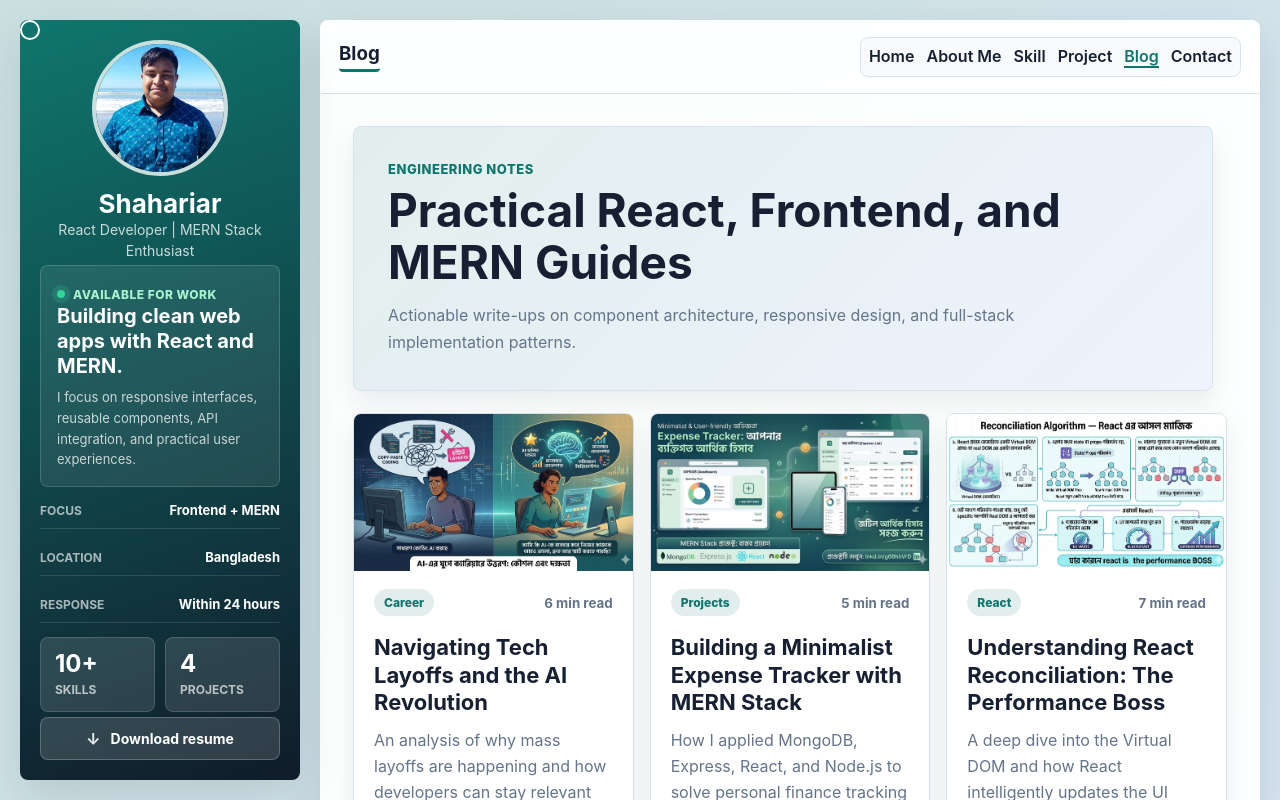
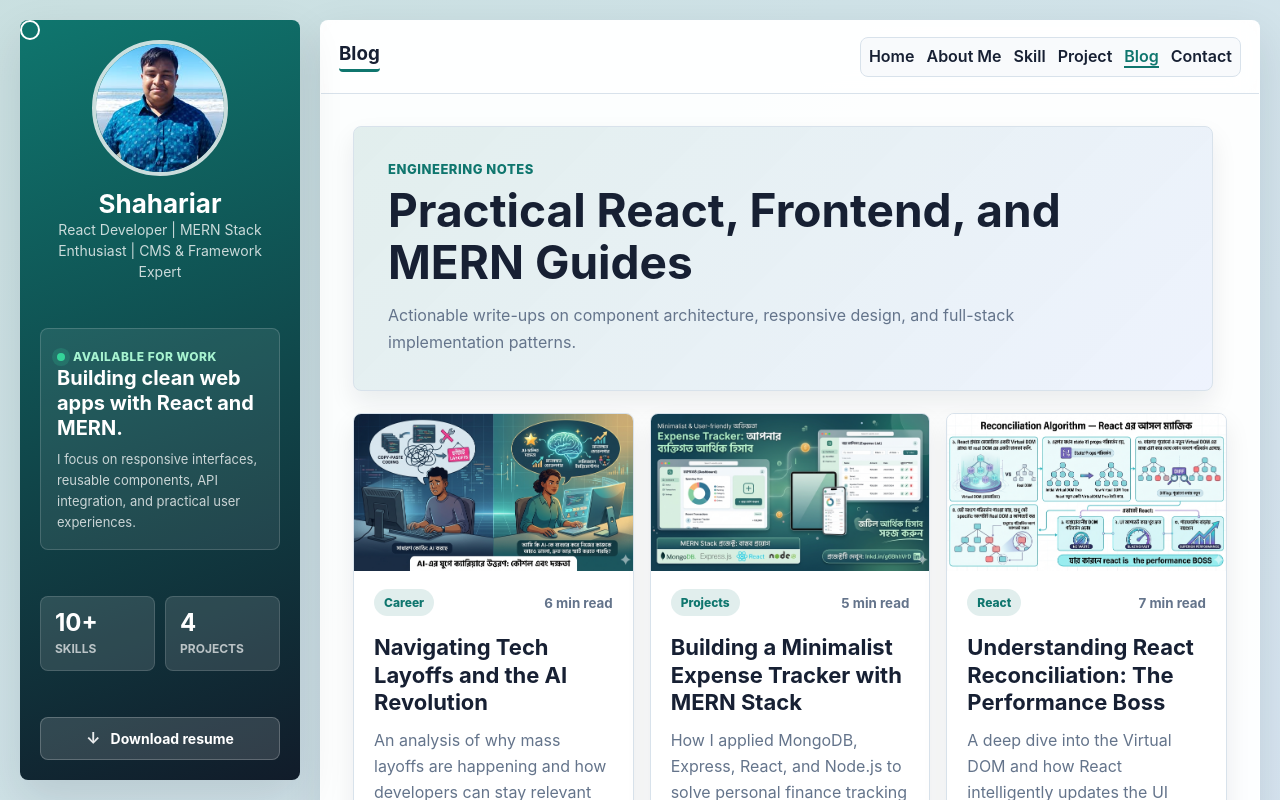
Before and after one commit to shahariar270/portfolio-template, a React (Vite) app in the folder client/: page /blog in a window 1280 px wide. Shown: the top 800 px of the page. Built offline with nearby package versions, Linux system fonts and the light colour scheme; no server answers.

Commit message:
fix blog page issue

```diff
--- a/client/src/Layout/Sections/LeftContentBox.jsx
+++ b/client/src/Layout/Sections/LeftContentBox.jsx
@@ -55,7 +55,7 @@ export const LeftContentBox = () => {
         <img src={profile} alt="" />
         <div className="st-portfolio--content">
           <h1>Shahariar</h1>
-          <p>React Developer | MERN Stack Enthusiast</p>
+          <p>React Developer | MERN Stack Enthusiast | CMS & Framework Expert</p>
         </div>
       </div>
 
@@ -143,7 +143,7 @@ export const LeftContentBox = () => {
           aria-labelledby={isMobile ? 'sidebar-facts-label' : undefined}
           aria-hidden={isMobile ? !factsExpanded : false}
         >
-          <div className="st-portfolio--quick-info">
+          {/* <div className="st-portfolio--quick-info">
             <div>
               <span>Focus</span>
               <strong>Frontend + MERN</strong>
@@ -156,7 +156,7 @@ export const LeftContentBox = () => {
               <span>Response</span>
               <strong>Within 24 hours</strong>
             </div>
-          </div>
+          </div> */}
 
           <div className="st-portfolio--sidebar-stats">
             <div>
--- a/client/src/Pages/Blog/Details.jsx
+++ b/client/src/Pages/Blog/Details.jsx
@@ -45,13 +45,13 @@ export const BlogDetails = () => {
           {post.subtitle ? <h2 className="blog-detail__subtitle">{post.subtitle}</h2> : null}
           <p>{post.excerpt}</p>
         </div>
+        <div className="blog-detail__content">
+          {post.content.map((paragraph, index) => (
+            <p key={index}>{paragraph}</p>
+          ))}
+        </div>
       </div>
 
-      <div className="blog-detail__content">
-        {post.content.map((paragraph, index) => (
-          <p key={index}>{paragraph}</p>
-        ))}
-      </div>
     </article>
   )
 }
--- a/client/src/assets/styles/pages/_blog.scss
+++ b/client/src/assets/styles/pages/_blog.scss
@@ -213,13 +213,12 @@
     }
 
     &__content {
-        max-width: 820px;
-        margin-top: 20px;
+        // margin-top: 20px;
         padding: clamp(20px, 3vw, 34px);
-        border-radius: 8px;
-        background: var(--surface);
-        border: 1px solid var(--border-color);
-        box-shadow: var(--shadow-card);
+        // border-radius: 8px;
+        // background: var(--surface);
+        // border: 1px solid var(--border-color);
+        // box-shadow: var(--shadow-card);
 
         p {
             margin: 0;
```
